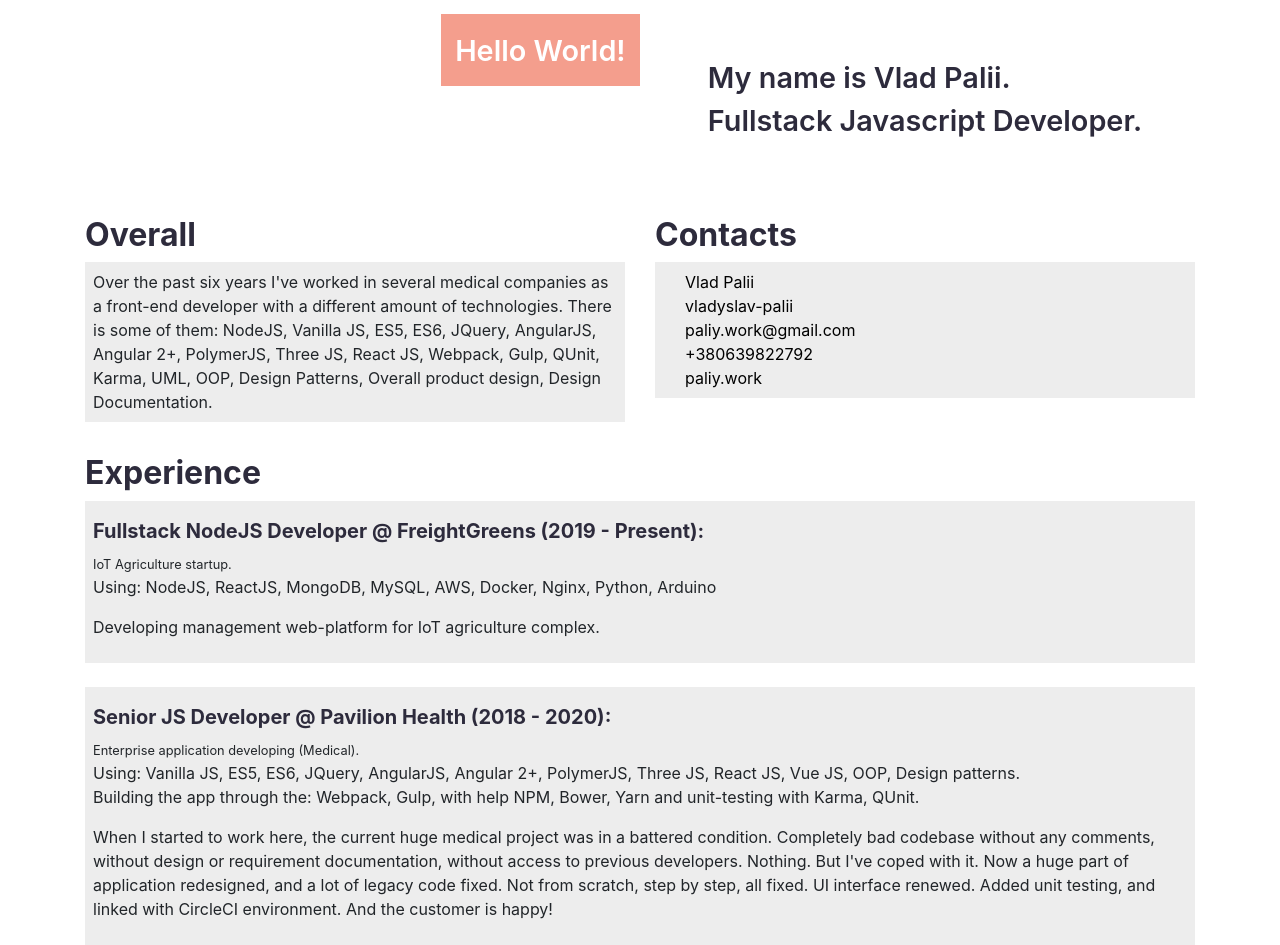
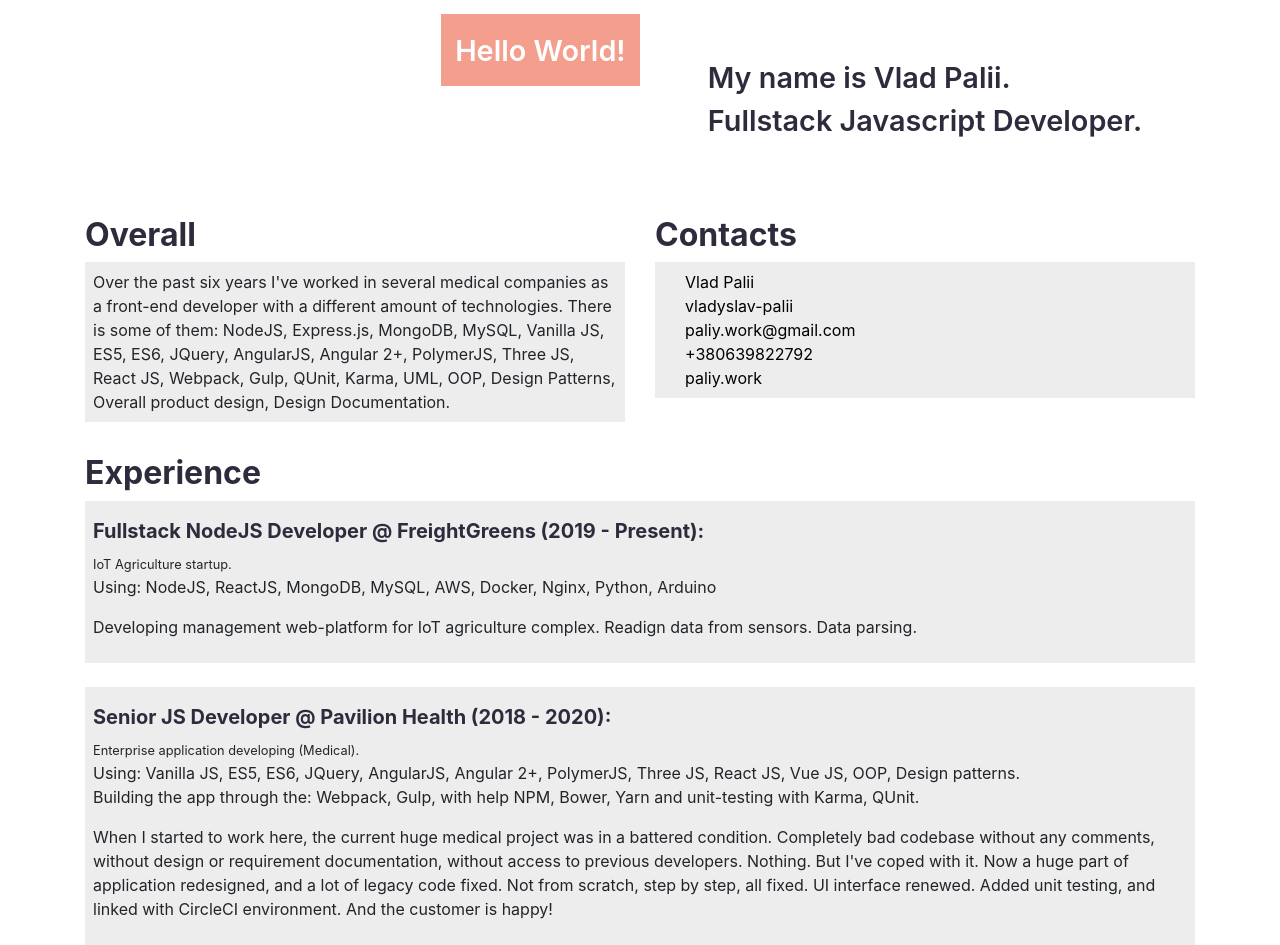
Before and after one commit to vlad-palii/old_vlad-palii.github.io, a plain HTML site: page index.html in a window 1280 px wide. Shown: the top 945 px of the page. Drawn offline with Linux system fonts and the light colour scheme; a web font is replaced by a local one.

Commit message:
Upd info.

```diff
--- a/index.html
+++ b/index.html
@@ -29,7 +29,7 @@
                     Overall
                 </h2>
                 <p class="short-description">Over the past six years I've worked in several medical companies as a front-end developer with a different amount of technologies. There is some of them:
-                    NodeJS, Vanilla JS, ES5, ES6, JQuery, AngularJS, Angular 2+, PolymerJS, Three JS, React JS, Webpack, Gulp, QUnit, Karma, UML, OOP, Design Patterns, Overall product design, Design Documentation.</p>
+                    NodeJS, Express.js, MongoDB, MySQL, Vanilla JS, ES5, ES6, JQuery, AngularJS, Angular 2+, PolymerJS, Three JS, React JS, Webpack, Gulp, QUnit, Karma, UML, OOP, Design Patterns, Overall product design, Design Documentation.</p>
             </div>
             <div class="col-sm">
                 <h2>Contacts</h2>
@@ -72,7 +72,7 @@
                     Using: NodeJS, ReactJS, MongoDB, MySQL, AWS, Docker, Nginx, Python, Arduino<br>
                   </p>
                   <p>
-                    Developing management web-platform for IoT agriculture complex.
+                    Developing management web-platform for IoT agriculture complex. Readign data from sensors. Data parsing.
                   </p>
               </div>
           </div>
```
